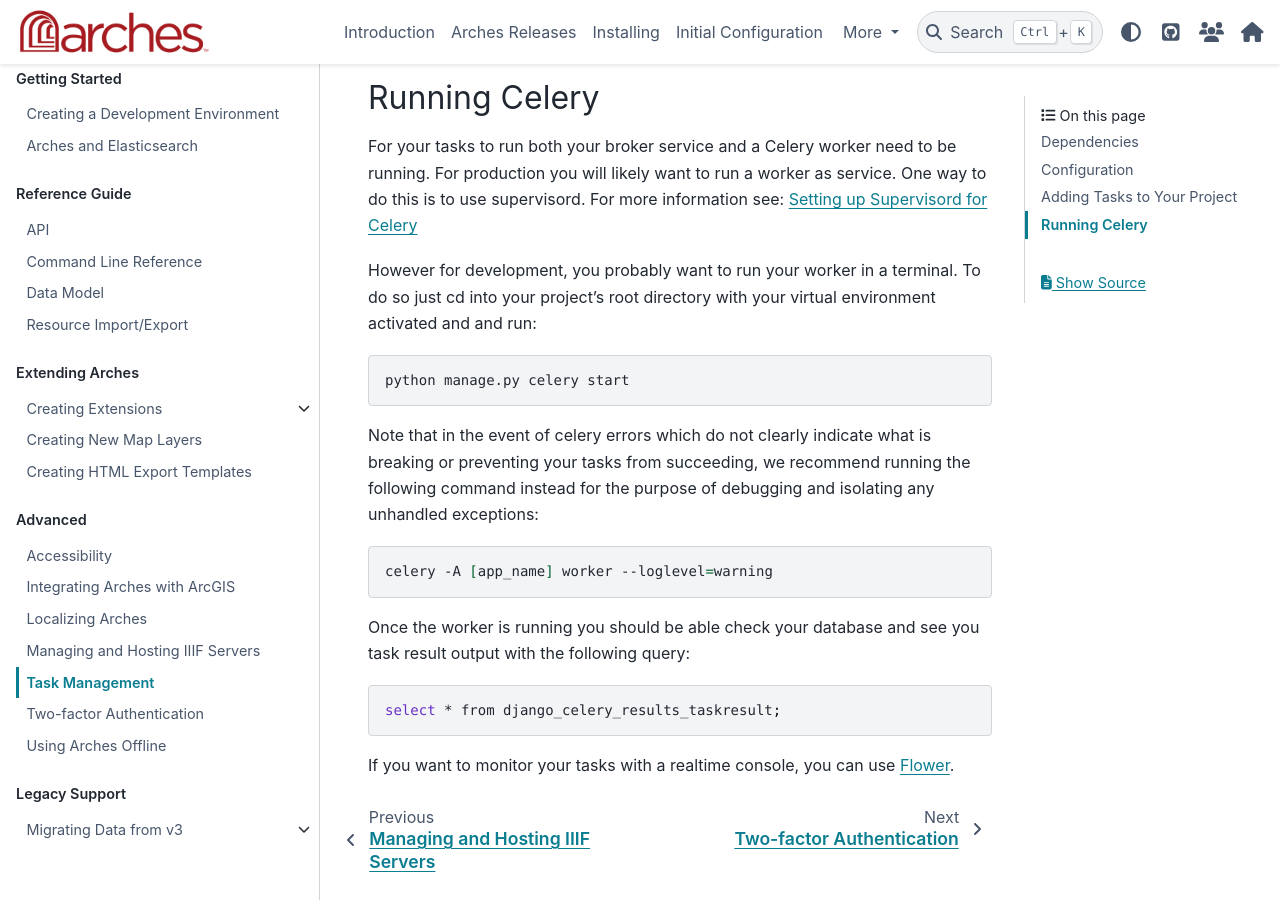
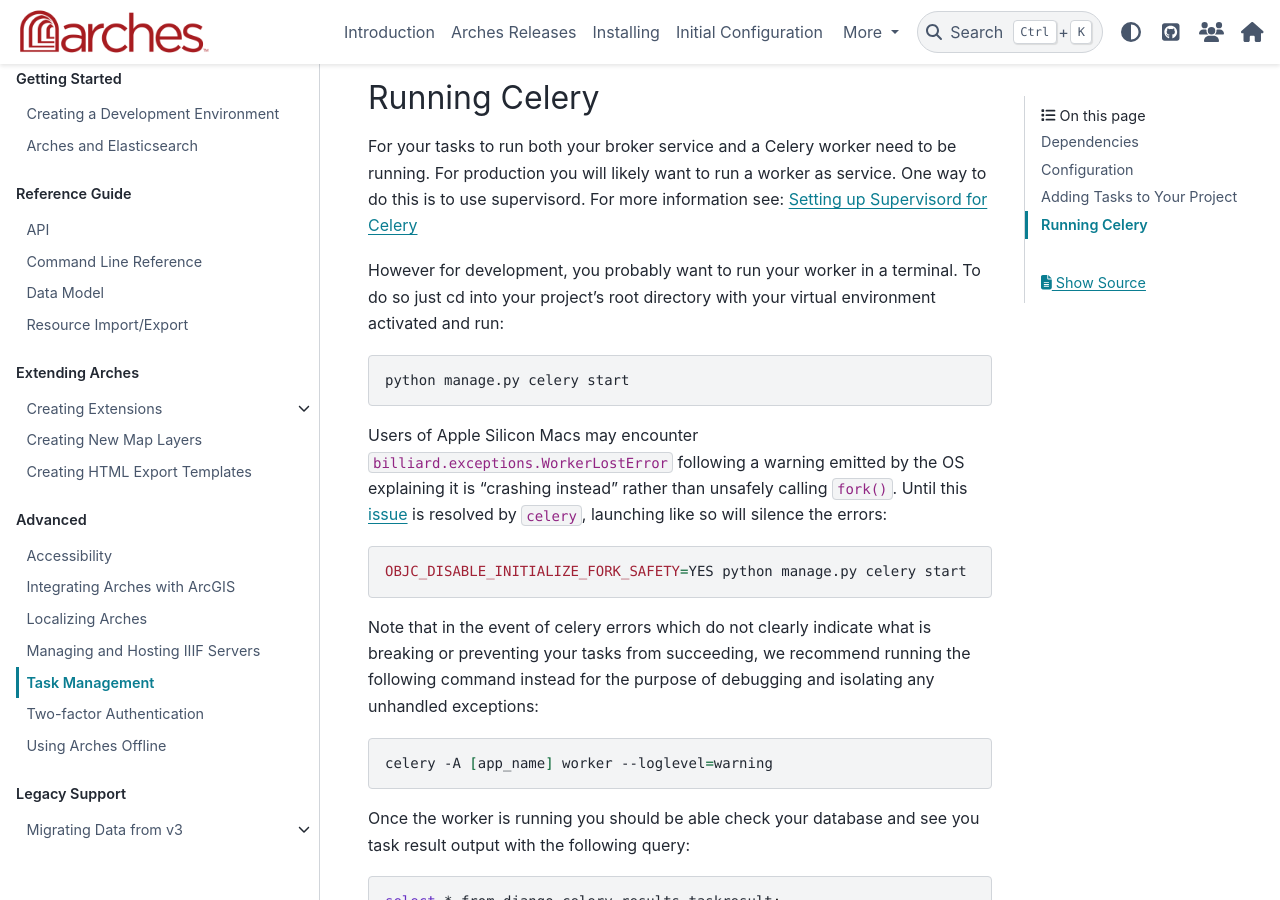
Before and after one commit to archesproject/arches-docs, a Sphinx documentation site: the page built from docs/developing/advanced/task-management.txt, in a window 1280 px wide and 900 px high, scrolled down 1344 px. Built offline with Sphinx 7.4.7 and the PyData theme 0.15.4, drawn with Linux system fonts in a browser that asks for light colours.

Commit message:
Describe celery workaround on M1 macs

```diff
--- a/docs/developing/advanced/task-management.txt
+++ b/docs/developing/advanced/task-management.txt
@@ -59,12 +59,20 @@
 want to run a worker as service. One way to do this is to use supervisord. For more information see: :ref:`setting-up-supervisord-for-celery`
 
 However for development, you probably want to run your worker in a terminal. To do so just cd into your project's root
-directory with your virtual environment activated and and run:
+directory with your virtual environment activated and run:
 
 .. code-block:: bash
 
     python manage.py celery start
 
+Users of Apple Silicon Macs may encounter ``billiard.exceptions.WorkerLostError`` following a warning
+emitted by the OS explaining it is "crashing instead" rather than unsafely calling ``fork()``. Until this
+`issue <https://github.com/celery/celery/issues/7324>`_ is resolved by ``celery``, launching like so will
+silence the errors:
+
+.. code-block:: bash
+
+    OBJC_DISABLE_INITIALIZE_FORK_SAFETY=YES python manage.py celery start
 
 Note that in the event of celery errors which do not clearly indicate what is breaking or preventing your tasks from succeeding, we recommend running the following command instead for the purpose of debugging and isolating any unhandled exceptions:
 
```
